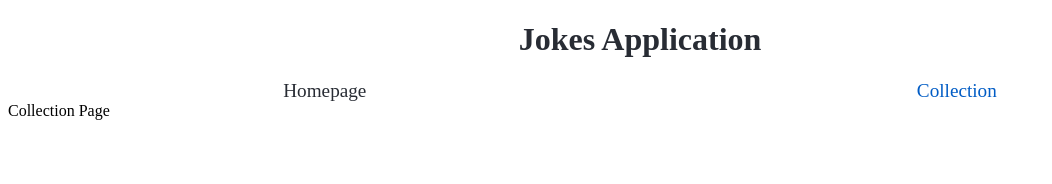
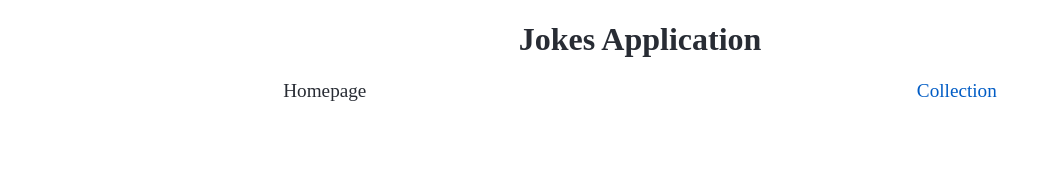
Before and after one commit to AmorgoLiakos/joke-application-vue, a Vue app: page /collection in a window 1280 px wide. Shown: the top 184 px of the page, without its empty margins (0-1052 px from the left). Built offline with nearby package versions, Linux system fonts and the light colour scheme; the HTML template or start-up script is replaced by a standard one.

Commit message:
intro collection component

```diff
--- a/src/components/Collection/Collection.vue
+++ b/src/components/Collection/Collection.vue
@@ -1,9 +1,26 @@
-<script setup></script>
+<script setup>
+import JokeCard from '@/components/JokeCard/JokeCard.vue'
+import {ref} from "vue";
+import {inCollectionCheck} from "@/composables/inCollectionCheck.js";
+let currentCollection = localStorage.getItem('myCollection') || '[]'
+let currentCollectionParsed = JSON.parse(currentCollection);
+
+const myCollection = ref(currentCollectionParsed)
+</script>
 
 <template>
-  Collection Page
+  <div class="jokes">
+    <JokeCard v-for="joke in myCollection" :key="joke.id" :joke="joke" :inCollection="inCollectionCheck(joke.id)" />
+  </div>
 </template>
 
 <style scoped lang="scss">
-
+.jokes {
+  padding: 1rem;
+  display: flex;
+  justify-content: center;
+  align-items: center;
+  flex-wrap: wrap;
+  gap: 1rem;
+}
 </style>
```
